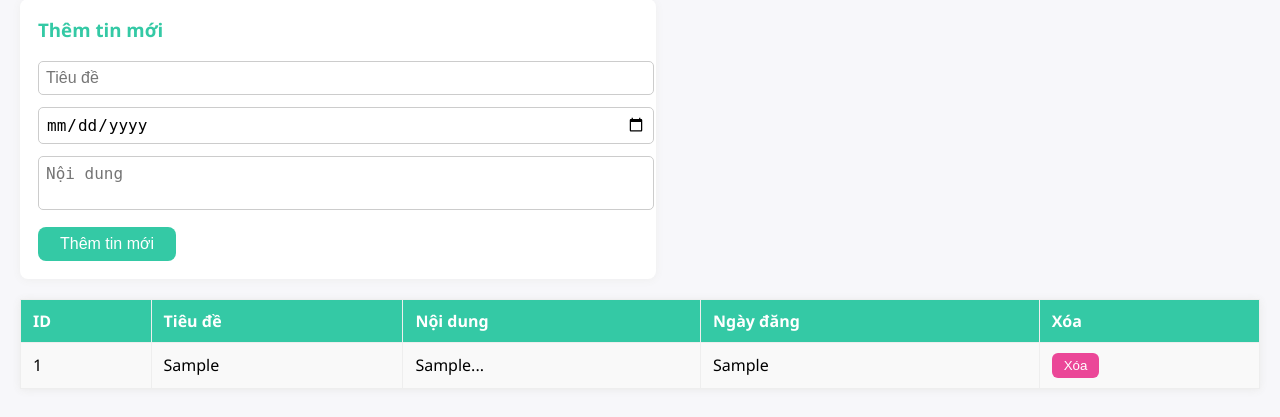
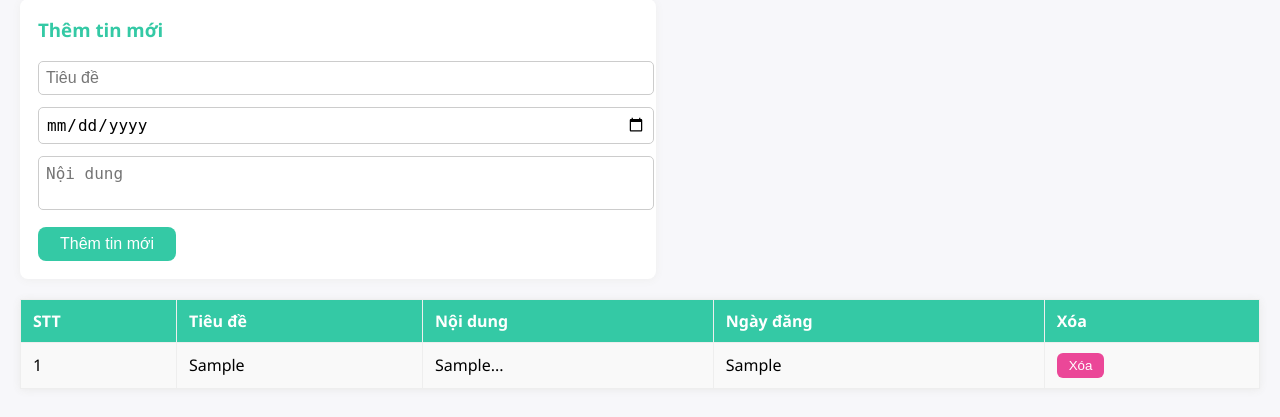
Before and after one commit to tuyenhk05/PetHealing, a PHP site: page /manage_news.php in a window 1280 px wide. Shown: the part 70-487 px from the top of the page. Run offline with PHP 8.4, Linux system fonts and the light colour scheme; tables that the repository leaves empty or names only in its code hold one stand-in row (values such as "Sample post").

Commit message:
Update manage_news.php

```diff
--- a/public/manage_news.php
+++ b/public/manage_news.php
@@ -40,17 +40,19 @@ $news = $conn->query("SELECT * FROM tintuc ORDER BY id DESC");
         </form>
     </div>
 
-    <table>
+   <table>
         <tr>
-            <th>ID</th>
+            <th>STT</th>
             <th>Tiêu đề</th>
             <th>Nội dung</th>
             <th>Ngày đăng</th>
             <th>Xóa</th>
         </tr>
-        <?php while($row = $news->fetch_assoc()): ?>
+        <?php
+        $stt = 1;
+        while($row = $news->fetch_assoc()): ?>
         <tr>
-            <td><?= $row['id'] ?></td>
+            <td><?= $stt++ ?></td>
             <td><?= htmlspecialchars($row['tieu_de']) ?></td>
             <td><?= htmlspecialchars(mb_substr($row['noi_dung'], 0, 50)) ?>...</td>
             <td><?= htmlspecialchars($row['ngay_dang']) ?></td>
```
